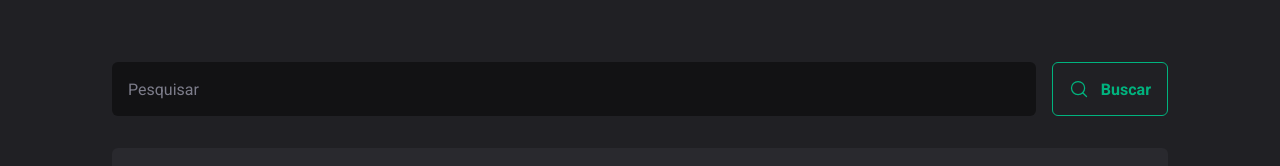
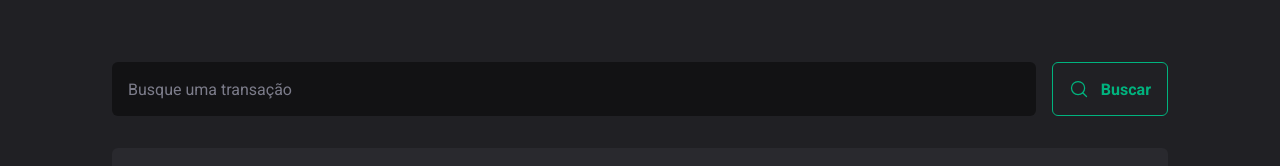
Before and after one commit to DaksonC/dt-money, a React (Vite) app: page / in a window 1280 px wide. Shown: the part 290-456 px from the top of the page. Built offline with nearby package versions, Linux system fonts and the light colour scheme; data requests are answered from the project's data file.

Commit message:
feat(NewTransactionsModal and SearchForm) aplica o react-hook-form

```diff
--- a/package.json
+++ b/package.json
@@ -10,13 +10,17 @@
     "db": "json-server --watch src/server/db.json --port 3333 -d 500"
   },
   "dependencies": {
+    "@hookform/resolvers": "^3.0.0",
     "@radix-ui/react-dialog": "^1.0.3",
     "@radix-ui/react-radio-group": "^1.1.2",
+    "add": "^2.0.6",
     "axios": "^1.3.4",
     "phosphor-react": "^1.4.1",
     "react": "^18.2.0",
     "react-dom": "^18.2.0",
-    "styled-components": "^5.3.8"
+    "react-hook-form": "^7.43.7",
+    "styled-components": "^5.3.8",
+    "zod": "^3.21.4"
   },
   "devDependencies": {
     "@types/react": "^18.0.27",
--- a/src/App.tsx
+++ b/src/App.tsx
@@ -1,7 +1,7 @@
+import { GlobalStyle } from "./styles/global"
 import { ThemeProvider } from "styled-components"
+import { Transactions } from "./pages/Transactions"
 import { defaultTheme } from "./styles/themes/default"
-import { GlobalStyle } from "./styles/global"
-import { Transactions } from "./pages/Transactions"
 import { TransactionsProvider } from "./contexts/TransactionsContext"
 
 export function App() {
--- a/src/components/NewTransactionsModal/index.tsx
+++ b/src/components/NewTransactionsModal/index.tsx
@@ -1,9 +1,40 @@
+import { z } from "zod";
+import * as Dialog from "@radix-ui/react-dialog";
 import { ArrowCircleUp, X } from "phosphor-react";
-import * as Dialog from "@radix-ui/react-dialog";
 
-import { CloseButton, Content, Overlay, TransactionTypeButton, TransactionTypeContainer } from "./styles";
+import {
+  CloseButton,
+  Content,
+  Overlay,
+  TransactionTypeButton,
+  TransactionTypeContainer
+} from "./styles";
+import { useForm } from "react-hook-form";
+import { zodResolver } from "@hookform/resolvers/zod";
+
+const newTransactionFormSchema = z.object({
+  description: z.string(),
+  price: z.number(),
+  category: z.string(),
+  // type: z.enum(["income", "outcome"]),
+});
+
+type NewTransactionFormProps = z.infer<typeof newTransactionFormSchema>;
 
 export function NewTransactionModal() {
+  const {
+    register,
+    handleSubmit,
+    formState: { isSubmitting },
+  } = useForm<NewTransactionFormProps>({
+    resolver: zodResolver(newTransactionFormSchema),
+  });
+
+  async function handleCreateNewTransaction(data: NewTransactionFormProps) {
+    await new Promise(resolve => setTimeout(resolve, 2000))
+
+    console.log(data)
+  };
 
   return (
     <Dialog.Portal>
@@ -13,10 +44,25 @@
           <X size={24} />
         </CloseButton>
         <Dialog.Title>Nova Transação</Dialog.Title>
-        <form action="">
-          <input type="text" placeholder="Descrição" required />
-          <input type="number" placeholder="Valor" required />
-          <input type="text" placeholder="Categoria" required />
+        <form onSubmit={handleSubmit(handleCreateNewTransaction)}>
+          <input
+            type="text"
+            placeholder="Descrição"
+            required
+            {...register("description")}
+          />
+          <input
+            type="number"
+            placeholder="Valor"
+            required
+            {...register("price", { valueAsNumber: true })}
+          />
+          <input
+            type="text"
+            placeholder="Categoria"
+            required
+            {...register("category")}
+          />
           <TransactionTypeContainer>
             <TransactionTypeButton variant="income" value="income">
               <ArrowCircleUp size={24} />
@@ -27,7 +73,7 @@
               Saída
             </TransactionTypeButton>
           </TransactionTypeContainer>
-          <button type="submit">Cadastrar</button>
+          <button type="submit" disabled={isSubmitting}>Cadastrar</button>
         </form>
       </Content>
     </Dialog.Portal>
--- a/src/components/NewTransactionsModal/styles.ts
+++ b/src/components/NewTransactionsModal/styles.ts
@@ -52,7 +52,12 @@
       background: ${props => props.theme["green-500"]};
       cursor: pointer;
 
-      &:hover {
+      &:disabled {
+        opacity: 0.6;
+        cursor: not-allowed;
+      }
+
+      &:not(:disabled):hover {
         background: ${props => props.theme["green-700"]};
         transition: background-color 0.2s;
       }
--- a/src/components/Summary/index.tsx
+++ b/src/components/Summary/index.tsx
@@ -3,6 +3,7 @@
   ArrowCircleUp,
   CurrencyDollar
 } from "phosphor-react";
+
 import { useSummary } from "../../hooks/useSummary";
 import { priceFormatter } from "../../utils/formatter";
 import { SummaryCard, SummaryContainer } from "./styles";
--- a/src/pages/Transactions/SearchForm/index.tsx
+++ b/src/pages/Transactions/SearchForm/index.tsx
@@ -1,11 +1,39 @@
+import * as z from "zod";
+import { useForm } from "react-hook-form";
 import { MagnifyingGlass } from "phosphor-react";
-import { SearchFromContainer } from "./style";
+import { zodResolver } from "@hookform/resolvers/zod";
+
+import { SearchFromContainer } from "./styles";
+
+const searchFormSchema = z.object({
+  query: z.string(),
+});
+
+type SearchFormProps = z.infer<typeof searchFormSchema>;
 
 export function SearchForm() {
+  const {
+    register,
+    handleSubmit,
+    formState: { isSubmitting },
+  } = useForm<SearchFormProps>({
+    resolver: zodResolver(searchFormSchema),
+  });
+
+  async function handleSearchTransitions(data: SearchFormProps) {
+    await new Promise(resolve => setTimeout(resolve, 2000))
+
+    console.log(data)
+  };
+
   return (
-    <SearchFromContainer>
-      <input type="text" placeholder="Pesquisar" />
-      <button type="submit">
+    <SearchFromContainer onSubmit={handleSubmit(handleSearchTransitions)}>
+      <input
+        type="text"
+        placeholder="Busque uma transação"
+        {...register("query")}
+      />
+      <button type="submit" disabled={isSubmitting}>
         <MagnifyingGlass size={20} />
         Buscar
       </button>
--- a/src/pages/Transactions/SearchForm/style.ts
+++ b/src/pages/Transactions/SearchForm/styles.ts
@@ -1,6 +1,6 @@
 import styled from "styled-components";
 
-export const SearchFromContainer = styled.div`
+export const SearchFromContainer = styled.form`
   display: flex;
   gap: 1rem;
 
@@ -28,8 +28,14 @@
     background: transparent;
     color: ${props => props.theme["green-300"]};
     font-weight: bold;
+    cursor: pointer;
 
-    &:hover {
+    &:disabled {
+      cursor: not-allowed;
+      opacity: 0.6;
+    }
+
+    &:not(:disabled):hover {
       background: ${props => props.theme["green-500"]};
       color: ${props => props.theme.white};
       border-color: ${props => props.theme["green-500"]};
--- a/src/pages/Transactions/index.tsx
+++ b/src/pages/Transactions/index.tsx
@@ -3,6 +3,7 @@
 import { Header } from "../../components/Header";
 import { Summery } from "../../components/Summary";
 import { TransactionsContext } from "../../contexts/TransactionsContext";
+
 import {
   PriceHighlight,
   TransactionsContainer,
@@ -14,7 +15,7 @@
   const { transactions } = useContext(TransactionsContext)
 
   return (
-    <div>
+    <>
       <Header />
       <Summery />
       <TransactionsContainer>
@@ -39,6 +40,6 @@
           })}
         </TransactionsTable>
       </TransactionsContainer>
-    </div>
+    </>
   )
 }
```
Also changed, not shown: src/hooks/useSummary.ts (line endings or trailing spaces), 1 other file (tests, documents, lock files or other folders).
